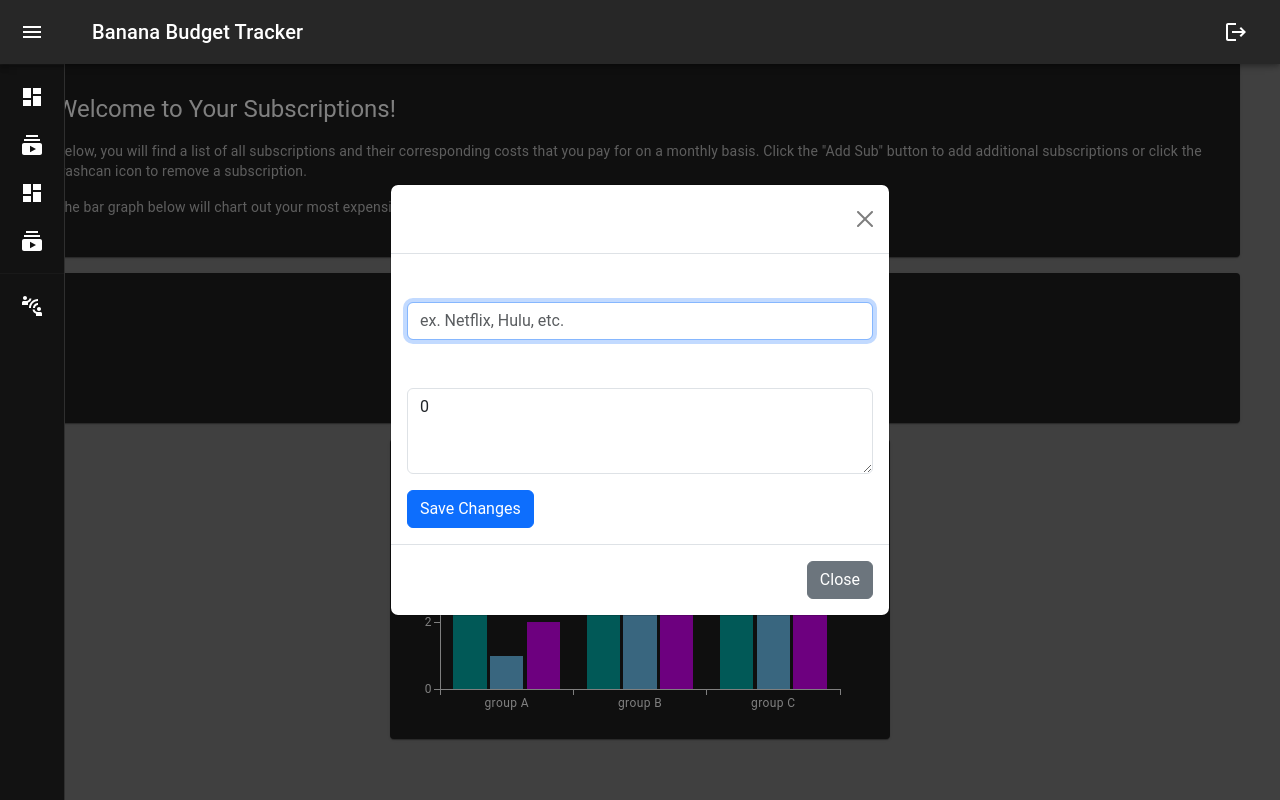
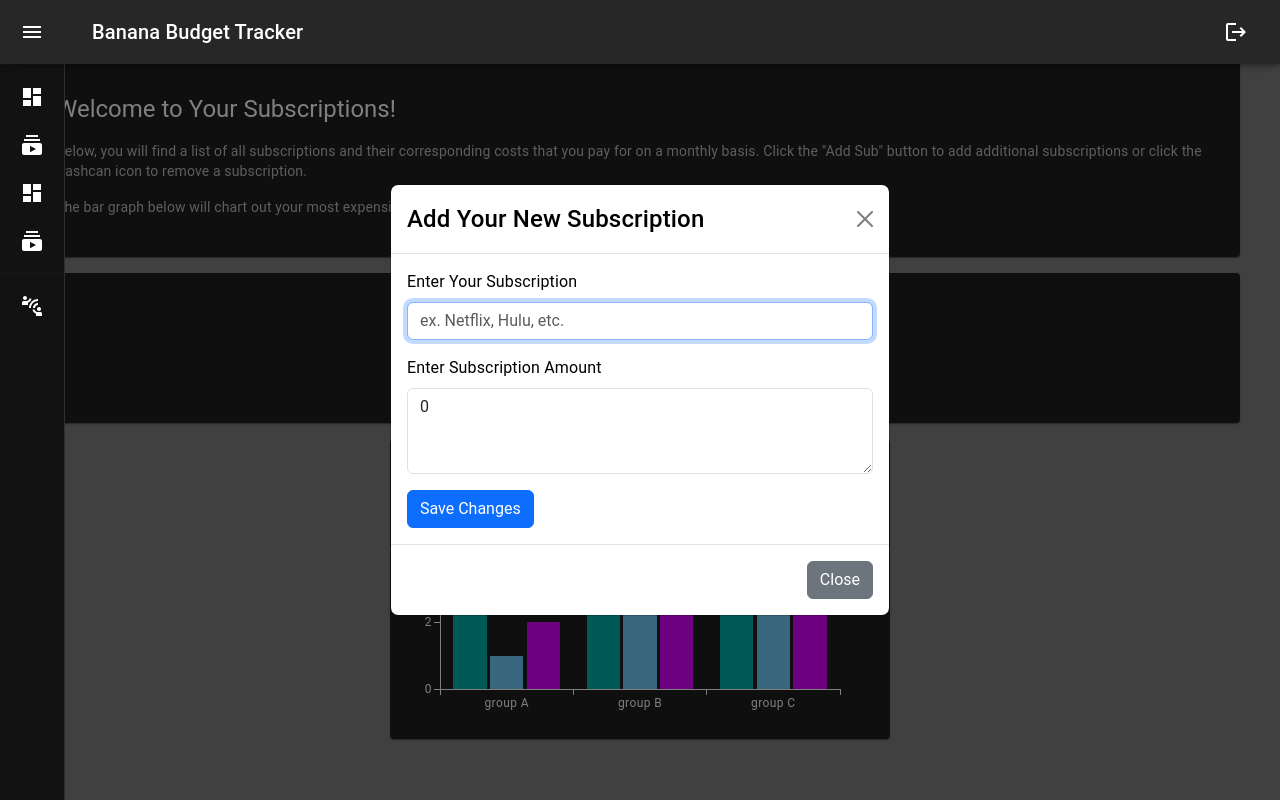
Before and after one commit to robstowe/Budget-Tracker, a React (Create React App) app in the folder client/: page /Subs in a window 1280 px wide. Both pictures are taken after a click on the button "Add Subscription". Built offline with nearby package versions, Linux system fonts and the light colour scheme; grey boxes are pictures that could not be loaded.

Commit message:
got chart data to populate in console

```diff
--- a/client/src/components/Leisure/chart.js
+++ b/client/src/components/Leisure/chart.js
@@ -1,7 +1,8 @@
 import * as React from 'react';
 import { BarChart } from '@mui/x-charts/BarChart';
 
-export default function LeisureBars() {
+export default function LeisureBars({ leisure}) {
+  console.log('leisure', leisure);
   return (
     <BarChart
       xAxis={[{ scaleType: 'band', data: ['group A', 'group B', 'group C'] }]}
--- a/client/src/components/Leisure/index.js
+++ b/client/src/components/Leisure/index.js
@@ -129,7 +129,7 @@ export default function Subs({ open }) {
 
         <Box gridColumn="span 3" sx={{ width: "100%", maxWidth: '1200px', display: 'flex', justifyContent: 'center' }}>
           <Card>
-            <LeisureBars />
+            <LeisureBars leisure={leisures}/>
           </Card>
         </Box>
       </Box>
--- a/client/src/components/Leisure/modal.js
+++ b/client/src/components/Leisure/modal.js
@@ -48,12 +48,12 @@ function ModalLeisure({ addLubby }) {
 
       <Modal show={show} onHide={handleClose} centered>
         <Modal.Header closeButton>
-          <Modal.Title>Add Your New Leisure</Modal.Title>
+          <Modal.Title style={{color: 'black'}}>Add Your New Leisure</Modal.Title>
         </Modal.Header>
         <Modal.Body>
           <Form>
             <Form.Group className="mb-3" controlId="exampleForm.ControlInput1">
-              <Form.Label>Enter Your favorite activities</Form.Label>
+              <Form.Label style={{color: 'black'}}>Enter Your favorite activities</Form.Label>
               <Form.Control
                 type="text"
                 placeholder="ex. Netflix, Hulu, etc."
@@ -63,7 +63,7 @@ function ModalLeisure({ addLubby }) {
               />
             </Form.Group>
             <Form.Group className="mb-3" controlId="exampleForm.ControlTextarea1">
-              <Form.Label>Enter your activities Amount</Form.Label>
+              <Form.Label style={{color: 'black'}}>Enter your activities Amount</Form.Label>
               <Form.Control
                 as="textarea"
                 rows={3}
--- a/client/src/components/Subscriptions/chart.js
+++ b/client/src/components/Subscriptions/chart.js
@@ -1,7 +1,10 @@
 import * as React from 'react';
 import { BarChart } from '@mui/x-charts/BarChart';
 
-export default function SubBars() {
+export default function SubBars({ subscriptions }) {
+  console.log('subscriptions', subscriptions);
+
+
   return (
     <BarChart
       xAxis={[{ scaleType: 'band', data: ['group A', 'group B', 'group C'] }]}
--- a/client/src/components/Subscriptions/index.js
+++ b/client/src/components/Subscriptions/index.js
@@ -131,7 +131,7 @@ const Subs = ({ open }) => {
 
           <Box gridColumn="span 3" sx={{ width: "100%", maxWidth: '1200px', display: 'flex', justifyContent: 'center' }}>
             <Card>
-              <SubBars />
+              <SubBars subscriptions={subscriptions}/>
             </Card>
           </Box>
         </Box>
--- a/client/src/components/Subscriptions/modal.js
+++ b/client/src/components/Subscriptions/modal.js
@@ -4,6 +4,7 @@ import Form from 'react-bootstrap/Form';
 import Modal from 'react-bootstrap/Modal';
 import { ADD_SUB } from '../../utils/mutations';
 import { useMutation } from '@apollo/client';
+import { red } from '@mui/material/colors';
 
 
 function ModalSub({ addSubscription }) {
@@ -52,12 +53,12 @@ function ModalSub({ addSubscription }) {
 
       <Modal show={show} onHide={handleClose} centered>
         <Modal.Header closeButton>
-          <Modal.Title>Add Your New Subscription</Modal.Title>
+          <Modal.Title style={{color: 'black'}}>Add Your New Subscription</Modal.Title>
         </Modal.Header>
         <Modal.Body>
           <Form>
             <Form.Group className="mb-3" controlId="exampleForm.ControlInput1">
-              <Form.Label>Enter Your Subscription</Form.Label>
+              <Form.Label style={{color: 'black'}}>Enter Your Subscription</Form.Label>
               <Form.Control
                 type="text"
                 placeholder="ex. Netflix, Hulu, etc."
@@ -67,7 +68,7 @@ function ModalSub({ addSubscription }) {
               />
             </Form.Group>
             <Form.Group className="mb-3" controlId="exampleForm.ControlTextarea1">
-              <Form.Label>Enter Subscription Amount</Form.Label>
+              <Form.Label style={{color: 'black'}}>Enter Subscription Amount</Form.Label>
               <Form.Control
                 as="textarea"
                 rows={3}
--- a/client/src/components/Utilities/chart.js
+++ b/client/src/components/Utilities/chart.js
@@ -1,7 +1,8 @@
 import * as React from 'react';
 import { BarChart } from '@mui/x-charts/BarChart';
 
-export default function UtilBars() {
+export default function UtilBars({ utilities}) {
+  console.log('utilities', utilities);
   return (
     <BarChart
       xAxis={[{ scaleType: 'band', data: ['group A', 'group B', 'group C'] }]}
--- a/client/src/components/Utilities/index.js
+++ b/client/src/components/Utilities/index.js
@@ -129,7 +129,7 @@ export default function Utils({ open }) {
 
           <Box gridColumn="span 3" sx={{ width: "100%", maxWidth: '1200px', display: 'flex', justifyContent: 'center' }}>
             <Card>
-              <UtilBars />
+              <UtilBars utilities={utilities}/>
             </Card>
           </Box>
         </Box>
--- a/client/src/components/Utilities/modal.js
+++ b/client/src/components/Utilities/modal.js
@@ -48,12 +48,12 @@ function ModalUtil({ addUtility }) {
 
       <Modal show={show} onHide={handleClose} centered>
         <Modal.Header closeButton>
-          <Modal.Title>Add Your New Utility</Modal.Title>
+          <Modal.Title style={{color: 'black'}}>Add Your New Utility</Modal.Title>
         </Modal.Header>
         <Modal.Body>
           <Form>
             <Form.Group className="mb-3" controlId="exampleForm.ControlInput1">
-              <Form.Label>Enter Your Utilities</Form.Label>
+              <Form.Label style={{color: 'black'}}>Enter Your Utilities</Form.Label>
               <Form.Control
                 type="text"
                 placeholder="ex. Netflix, Hulu, etc."
@@ -63,7 +63,7 @@ function ModalUtil({ addUtility }) {
               />
             </Form.Group>
             <Form.Group className="mb-3" controlId="exampleForm.ControlTextarea1">
-              <Form.Label>Enter Utility Amount</Form.Label>
+              <Form.Label style={{color: 'black'}}>Enter Utility Amount</Form.Label>
               <Form.Control
                 as="textarea"
                 rows={3}
```
